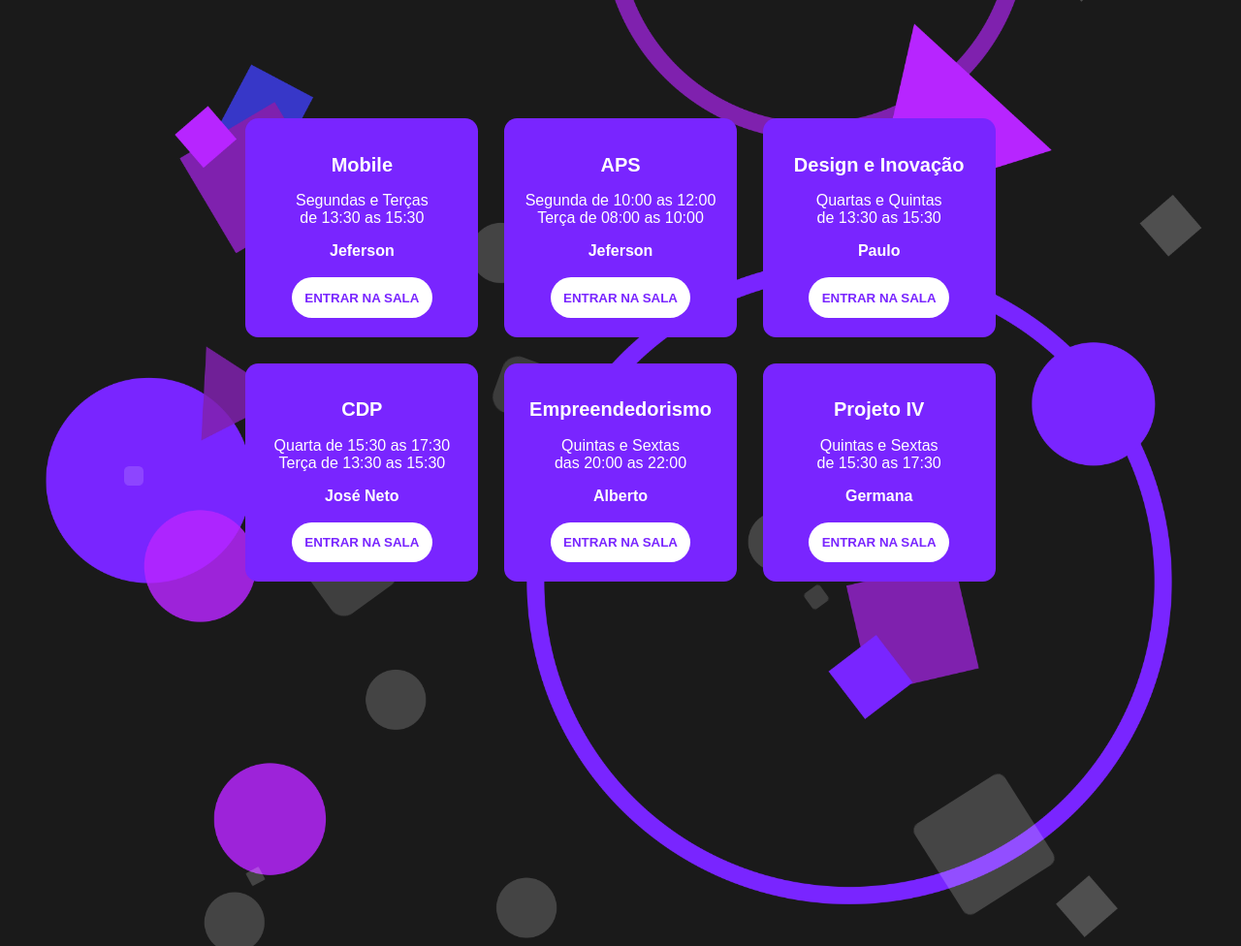
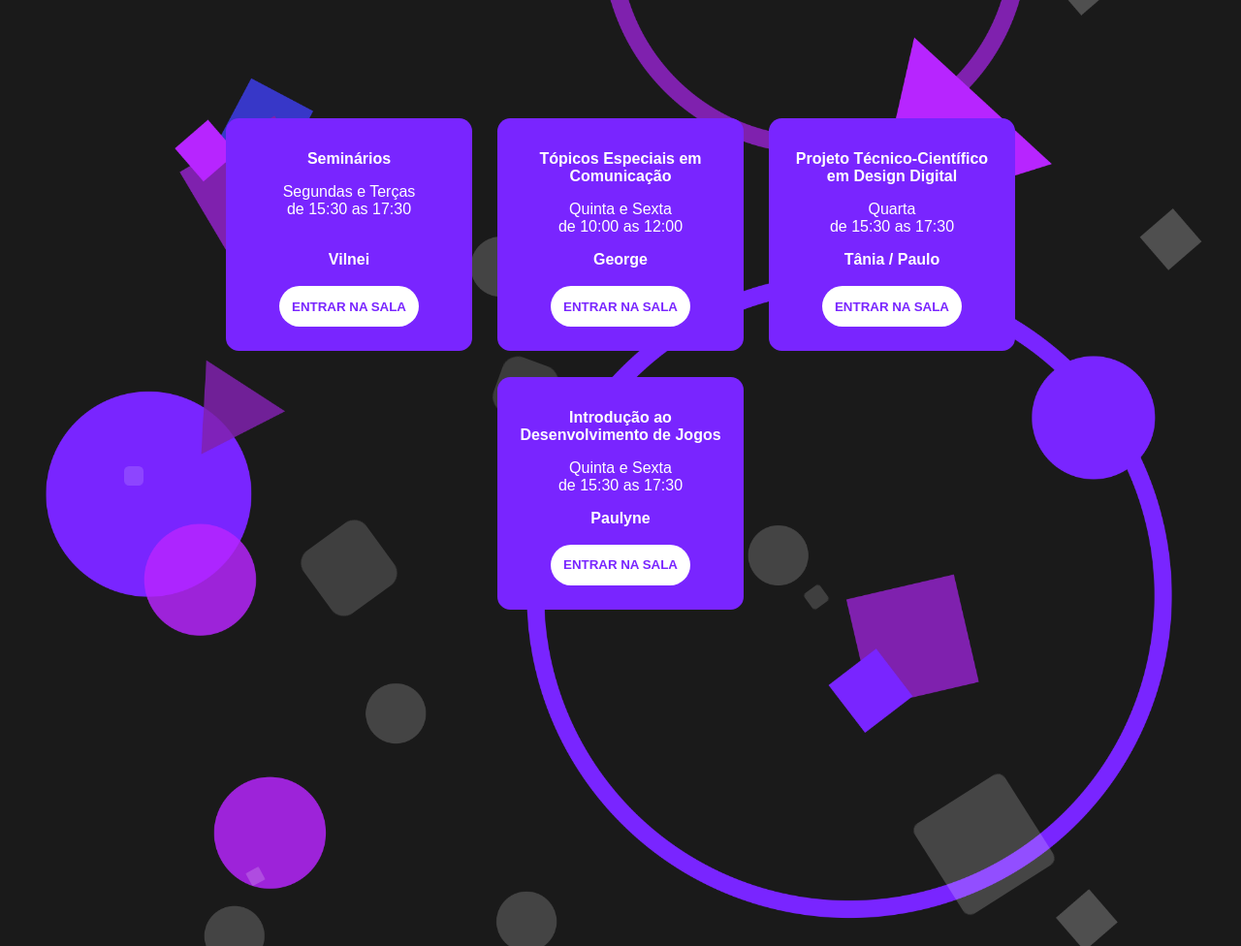
Before and after one commit to mateusemanueldev/EAD2021.1, a plain HTML site: page index.html in a window 1280 px wide. Shown: the whole page at 97% size. Drawn offline with Linux system fonts and the light colour scheme.

Commit message:
update 2021

```diff
--- a/index.html
+++ b/index.html
@@ -5,7 +5,7 @@
     <meta charset="utf-8" />
     <meta name="viewport" content="width=device-width, initial-scale=1.0">
     <link rel="icon" href="icon.png" />
-    <title>EAD 2020.2</title>
+    <title>EAD 2021.1</title>
     <style>
         body {
             background-image: url("fundo3.png");
@@ -25,7 +25,7 @@
             display: flex;
             flex-direction: row;
             flex-wrap: wrap;
-            padding: 5% 15%;
+            padding: 5%;
             justify-content: center;
             align-items: center;
 
@@ -46,7 +46,8 @@
             color: white;
             padding: 15pt;
             margin: 10pt;
-            width: 150pt;
+            width: 160pt;
+            height: 200px;
             text-align: center;
             border-radius: 10pt;
             font-family: Arial, Helvetica, sans-serif;
@@ -54,7 +55,7 @@
         }
 
         h2 {
-            font-size: 15pt;
+            font-size: 12pt;
         }
 
         button {
@@ -202,6 +203,7 @@
             .conteudo li {
                 margin: 10pt 0;
                 width: 140pt;
+                height: auto;
             }
             .conteudo h2{
                 font-size: 13pt;
@@ -240,41 +242,31 @@
     <div class="conteudo">
         <ul>
             <li>
-                <h2>Mobile</h2>
-                <p>Segundas e Terças <br />de 13:30 as 15:30</p>
-                <strong>Jeferson</strong><br /><br />
-                <button><a href="https://meet.google.com/ijc-qpxu-tqt" target="_blank">ENTRAR NA SALA</a></button>
+                <h2>Seminários</h2>
+                <p>Segundas e Terças <br />de 15:30 as 17:30</p><br/>
+                <strong>Vilnei</strong><br /><br />
+                <button><a href="https://meet.google.com/qnv-gsqt-qrf" target="_blank">ENTRAR NA SALA</a></button>
             </li>
             <li>
-                <h2>APS</h2>
-                <p>Segunda de 10:00 as 12:00<br />Terça de 08:00 as 10:00</p>
-                <strong>Jeferson</strong><br /><br />
-                <button><a href="https://meet.google.com/nmz-fdcq-asq" target="_blank">ENTRAR NA SALA</a></button>
+                <h2>Tópicos Especiais em Comunicação</h2>
+                <p>Quinta e Sexta<br />de 10:00 as 12:00</p>
+                <strong>George</strong><br /><br />
+                <button><a href="https://meet.google.com/mah-nnvg-zxo" target="_blank">ENTRAR NA SALA</a></button>
             </li>
             <li>
-                <h2>Design e Inovação</h2>
-                <p>Quartas e Quintas <br />de 13:30 as 15:30</p>
-                <strong>Paulo</strong><br /><br />
-                <button><a href="https://meet.google.com/amm-oezr-kui" target="_blank">ENTRAR NA SALA</a></button>
+                <h2>Projeto Técnico-Científico em Design Digital</h2>
+                <p>Quarta<br />de 15:30 as 17:30</p>
+                <strong>Tânia / Paulo</strong><br /><br />
+                <button><a href="https://meet.google.com/wyo-qhfs-kjn" target="_blank">ENTRAR NA SALA</a></button>
             </li>
+
             <li>
-                <h2>CDP</h2>
-                <p>Quarta de 15:30 as 17:30<br />Terça de 13:30 as 15:30</p>
-                <strong>José Neto</strong><br /><br />
-                <button><a href="https://meet.google.com/vzo-bxfz-chq" target="_blank">ENTRAR NA SALA</a></button>
+                <h2>Introdução ao Desenvolvimento de Jogos</h2>
+                <p>Quinta e Sexta<br />de 15:30 as 17:30</p>
+                <strong>Paulyne</strong><br /><br />
+                <button><a href="https://meet.google.com/fqh-mpec-uwu" target="_blank">ENTRAR NA SALA</a></button>
             </li>
-            <li>
-                <h2>Empreendedorismo</h2>
-                <p>Quintas e Sextas <br />das 20:00 as 22:00</p>
-                <strong>Alberto</strong><br /><br />
-                <button><a href="" target="_blank">ENTRAR NA SALA</a></button>
-            </li>
-            <li>
-                <h2>Projeto IV</h2>
-                <p>Quintas e Sextas <br />de 15:30 as 17:30</p>
-                <strong>Germana</strong><br /><br />
-                <button><a href="https://meet.google.com/vuy-uwwi-zms" target="_blank">ENTRAR NA SALA</a></button>
-            </li>
+
         </ul>
     </div>
     <div class="efeito">
```
